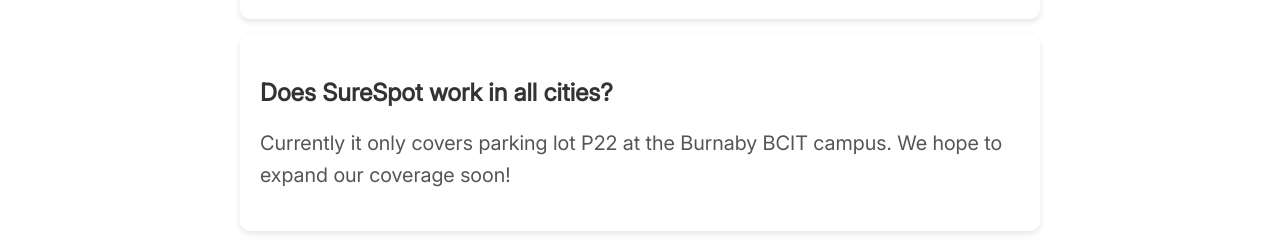
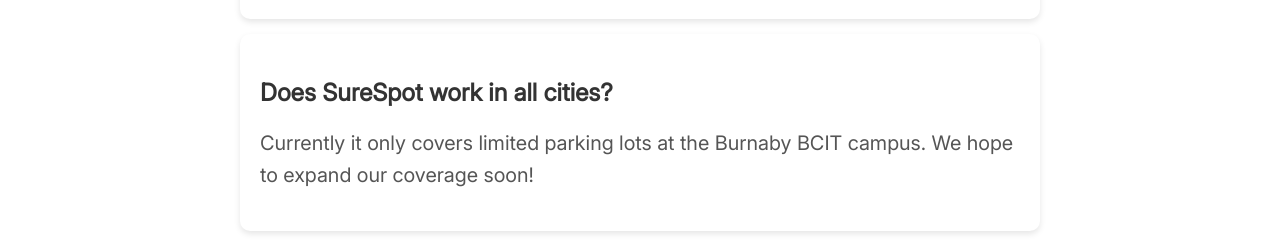
Before and after one commit to realarsenmadi/1800_202530_BBY27, a website built with Vite: page faq.html in a window 1280 px wide. Shown: the part 860-1101 px from the top of the page. Built offline with nearby package versions, Linux system fonts and the light colour scheme.

Commit message:
Update coverage information

```diff
--- a/faq.html
+++ b/faq.html
@@ -63,7 +63,7 @@
       <div class="faq-item">
         <h3>Does SureSpot work in all cities?</h3>
         <p>
-          Currently it only covers parking lot P22 at the Burnaby BCIT campus.
+          Currently it only covers limited parking lots at the Burnaby BCIT campus.
           We hope to expand our coverage soon!
         </p>
       </div>
```
